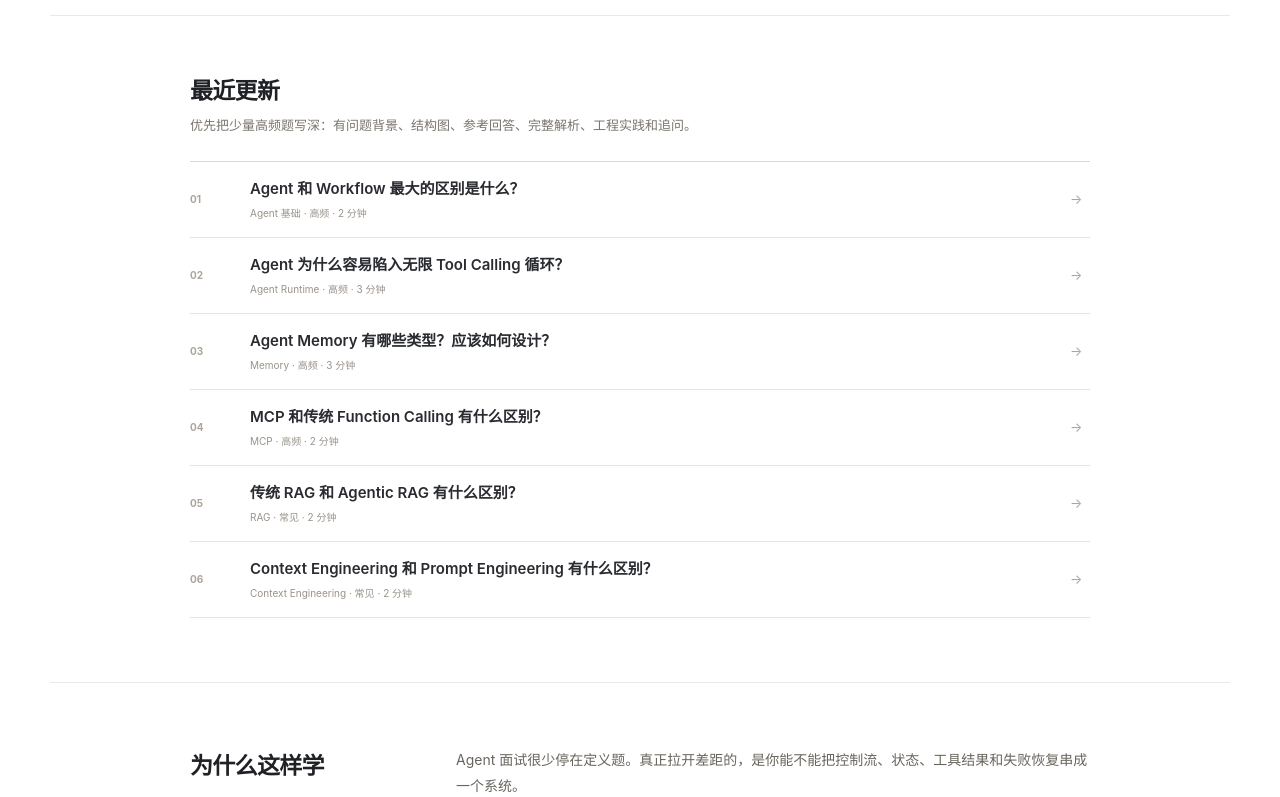
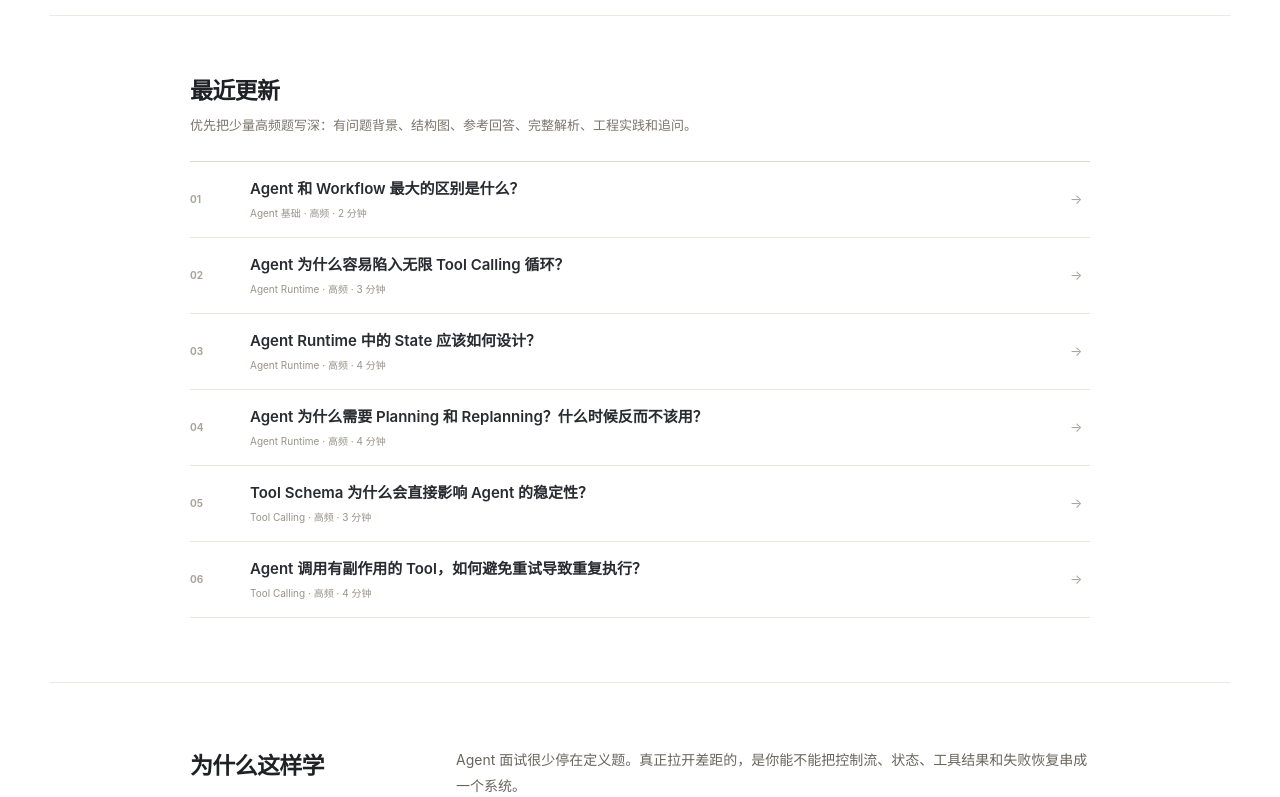
Before and after one commit to 1264585648/interview, a Next.js app: page / in a window 1280 px wide. Shown: the part 1390-2187 px from the top of the page. Built offline with nearby package versions, Linux system fonts and the light colour scheme.

Commit message:
Add runtime and tool questions to catalog

```diff
--- a/data/questions.ts
+++ b/data/questions.ts
@@ -1,3 +1,5 @@
+import { runtimeToolQuestions } from './runtimeToolQuestions'
+
 export type InterviewQuestion = {
   slug: string
   title: string
@@ -111,6 +113,7 @@ export const questions: InterviewQuestion[] = [
       '工具超时和工具业务失败应该如何区分？'
     ]
   },
+  ...runtimeToolQuestions,
   {
     slug: 'agent-memory-types',
     title: 'Agent Memory 有哪些类型？应该如何设计？',
```
